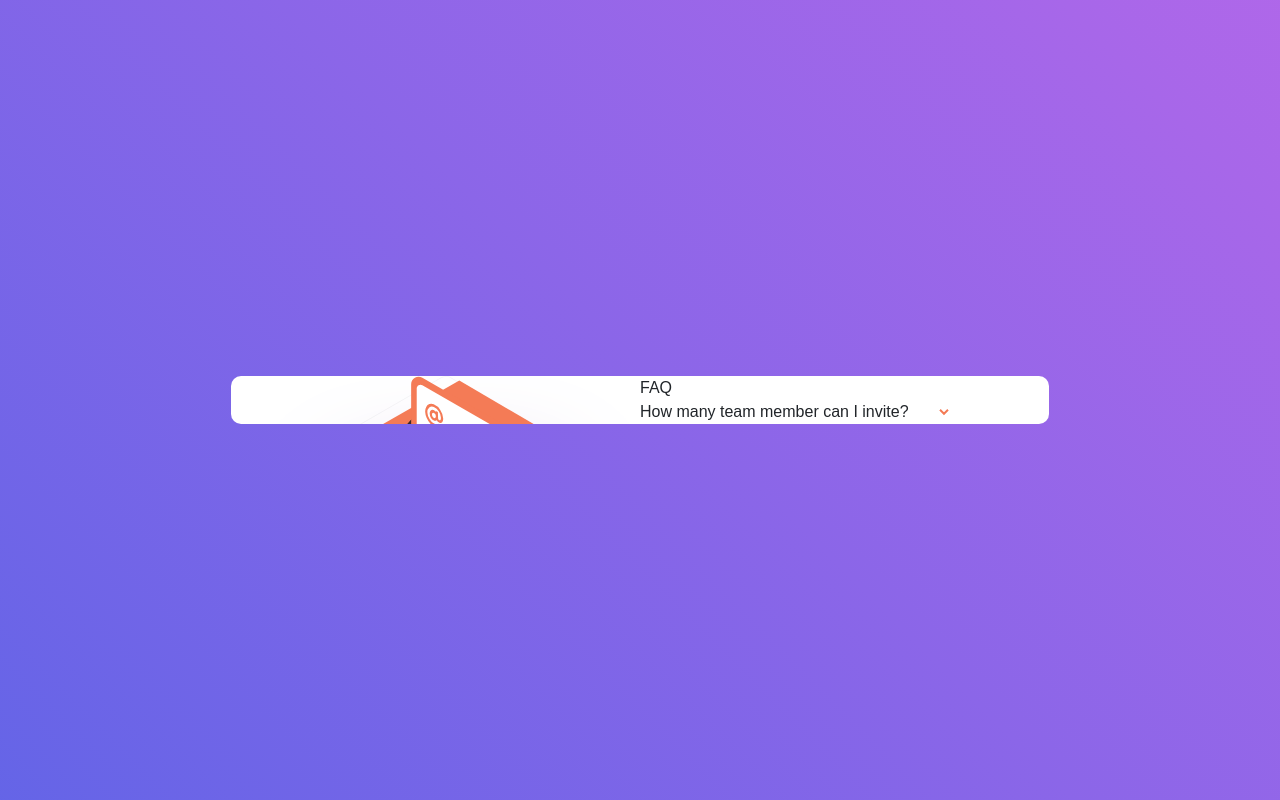
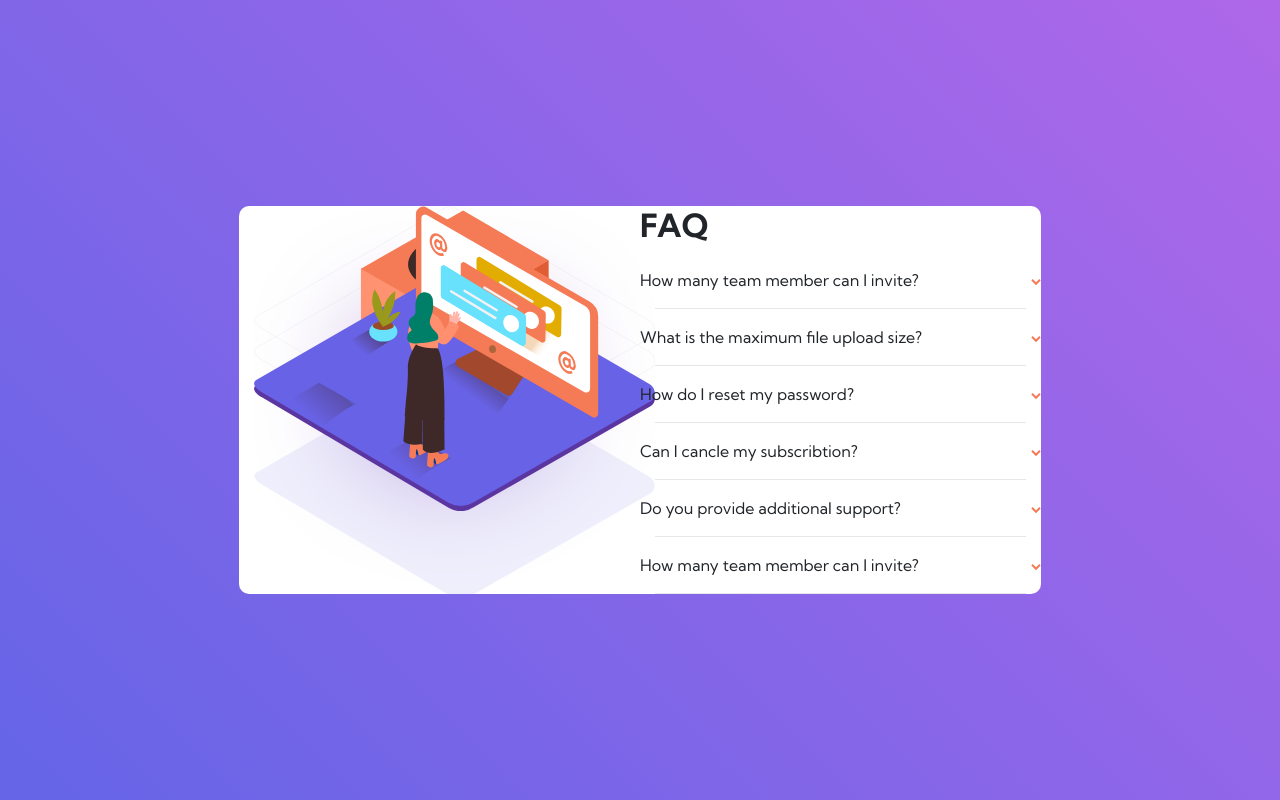
Before and after one commit to MostafaSamer/frontend-mentor-challenage, a Next.js app: page /faq-accordion-card in a window 1280 px wide. Built offline with nearby package versions, Linux system fonts and the light colour scheme.

Commit message:
Start in the Fith Project (faq)

```diff
--- a/pages/faq-accordion-card/index.js
+++ b/pages/faq-accordion-card/index.js
@@ -10,6 +10,9 @@ const WebDesginChallenge = function () {
         <Fragment>
             <Head>
                 <link rel="icon" href="/images/faq-accordion-card/favicon-32x32.png" />
+                <link rel="preconnect" href="https://fonts.googleapis.com" />
+                <link rel="preconnect" href="https://fonts.gstatic.com" crossOrigin />
+                <link href="https://fonts.googleapis.com/css2?family=Kumbh+Sans:wght@400;700&display=swap" rel="stylesheet" />
             </Head>
             <div className={styles.background}>
                 <div className={styles.cardHolder}>
@@ -23,19 +26,101 @@ const WebDesginChallenge = function () {
                                 </div>
                             </div>
                             <div className="col-md-6 col-12">
-                                <div className="row">FAQ</div>
-                                <div className="row">
+                                <div className={styles.bodyHeader + " row"}>
+                                    <h2>FAQ</h2>
+                                </div>
+                                <div className={styles.bodyDropdownHolder + " row py-3 m-0"}>
                                     <div className={styles.bodyDropdown + " w-100"} onClick={() => { SelectedIndexQuestion == 0? SetSelectedIndexQuestion(-1) : SetSelectedIndexQuestion(0) }}>
-                                        <div className={styles.bodyQuestion + " row"}>
-                                            <div className="col-auto">How many team member can I invite?</div>
-                                            <div className={" col-auto"}>
+                                        <div className={styles.bodyQuestion + " " + (SelectedIndexQuestion == 0? styles.bodyQuestionSelected : "") + " row"}>
+                                            <div className="col-auto p-0">How many team member can I invite?</div>
+                                            <div className={" col-auto p-0"}>
                                             <img className={(SelectedIndexQuestion == 0? styles.bodyQuestionArrowFiliped : "")} src="/images/faq-accordion-card/icon-arrow-down.svg"/>
                                             </div>
                                         </div>
-                                        {/* <div className={styles.bodyAnswer}>
+                                        <div className={(SelectedIndexQuestion == 0? styles.bodyAnswerShow : styles.bodyAnswerHide)}>
                                             No more than 2GB. All files in your account must fit your
                                             allotted storage space.
-                                        </div> */}
+                                        </div>
+                                    </div>
+                                </div>
+
+
+                                <div className={styles.bodyDropdownHolder + " row py-3 m-0"}>
+                                    <div className={styles.bodyDropdown + " w-100"} onClick={() => { SelectedIndexQuestion == 1? SetSelectedIndexQuestion(-1) : SetSelectedIndexQuestion(1) }}>
+                                        <div className={styles.bodyQuestion + " " + (SelectedIndexQuestion == 1? styles.bodyQuestionSelected : "") + " row"}>
+                                            <div className="col-auto p-0">What is the maximum file upload size?</div>
+                                            <div className={" col-auto p-0"}>
+                                            <img className={(SelectedIndexQuestion == 1? styles.bodyQuestionArrowFiliped : "")} src="/images/faq-accordion-card/icon-arrow-down.svg"/>
+                                            </div>
+                                        </div>
+                                        <div className={(SelectedIndexQuestion == 1? styles.bodyAnswerShow : styles.bodyAnswerHide)}>
+                                            No more than 2GB. All files in your account must fit your
+                                            allotted storage space.
+                                        </div>
+                                    </div>
+                                </div>
+
+
+                                <div className={styles.bodyDropdownHolder + " row py-3 m-0"}>
+                                    <div className={styles.bodyDropdown + " w-100"} onClick={() => { SelectedIndexQuestion == 2? SetSelectedIndexQuestion(-1) : SetSelectedIndexQuestion(2) }}>
+                                        <div className={styles.bodyQuestion + " " + (SelectedIndexQuestion == 2? styles.bodyQuestionSelected : "") + " row"}>
+                                            <div className="col-auto p-0">How do I reset my password?</div>
+                                            <div className={" col-auto p-0"}>
+                                            <img className={(SelectedIndexQuestion == 2? styles.bodyQuestionArrowFiliped : "")} src="/images/faq-accordion-card/icon-arrow-down.svg"/>
+                                            </div>
+                                        </div>
+                                        <div className={(SelectedIndexQuestion == 2? styles.bodyAnswerShow : styles.bodyAnswerHide)}>
+                                            No more than 2GB. All files in your account must fit your
+                                            allotted storage space.
+                                        </div>
+                                    </div>
+                                </div>
+
+
+                                <div className={styles.bodyDropdownHolder + " row py-3 m-0"}>
+                                    <div className={styles.bodyDropdown + " w-100"} onClick={() => { SelectedIndexQuestion == 3? SetSelectedIndexQuestion(-1) : SetSelectedIndexQuestion(3) }}>
+                                        <div className={styles.bodyQuestion + " " + (SelectedIndexQuestion == 3? styles.bodyQuestionSelected : "") + " row"}>
+                                            <div className="col-auto p-0">Can I cancle my subscribtion?</div>
+                                            <div className={" col-auto p-0"}>
+                                            <img className={(SelectedIndexQuestion == 3? styles.bodyQuestionArrowFiliped : "")} src="/images/faq-accordion-card/icon-arrow-down.svg"/>
+                                            </div>
+                                        </div>
+                                        <div className={(SelectedIndexQuestion == 3? styles.bodyAnswerShow : styles.bodyAnswerHide)}>
+                                            No more than 2GB. All files in your account must fit your
+                                            allotted storage space.
+                                        </div>
+                                    </div>
+                                </div>
+
+
+                                <div className={styles.bodyDropdownHolder + " row py-3 m-0"}>
+                                    <div className={styles.bodyDropdown + " w-100"} onClick={() => { SelectedIndexQuestion == 4? SetSelectedIndexQuestion(-1) : SetSelectedIndexQuestion(4) }}>
+                                        <div className={styles.bodyQuestion + " " + (SelectedIndexQuestion == 4? styles.bodyQuestionSelected : "") + " row"}>
+                                            <div className="col-auto p-0">Do you provide additional support?</div>
+                                            <div className={" col-auto p-0"}>
+                                            <img className={(SelectedIndexQuestion == 4? styles.bodyQuestionArrowFiliped : "")} src="/images/faq-accordion-card/icon-arrow-down.svg"/>
+                                            </div>
+                                        </div>
+                                        <div className={(SelectedIndexQuestion == 4? styles.bodyAnswerShow : styles.bodyAnswerHide)}>
+                                            No more than 2GB. All files in your account must fit your
+                                            allotted storage space.
+                                        </div>
+                                    </div>
+                                </div>
+
+
+                                <div className={styles.bodyDropdownHolder + " row py-3 m-0"}>
+                                    <div className={styles.bodyDropdown + " w-100"} onClick={() => { SelectedIndexQuestion == 5? SetSelectedIndexQuestion(-1) : SetSelectedIndexQuestion(5) }}>
+                                        <div className={styles.bodyQuestion + " " + (SelectedIndexQuestion == 5? styles.bodyQuestionSelected : "") + " row"}>
+                                            <div className="col-auto p-0">How many team member can I invite?</div>
+                                            <div className={" col-auto p-0"}>
+                                            <img className={(SelectedIndexQuestion == 5? styles.bodyQuestionArrowFiliped : "")} src="/images/faq-accordion-card/icon-arrow-down.svg"/>
+                                            </div>
+                                        </div>
+                                        <div className={(SelectedIndexQuestion == 5? styles.bodyAnswerShow : styles.bodyAnswerHide)}>
+                                            No more than 2GB. All files in your account must fit your
+                                            allotted storage space.
+                                        </div>
                                     </div>
                                 </div>
                             </div>
--- a/styles/faq-accordion-card.module.css
+++ b/styles/faq-accordion-card.module.css
@@ -4,11 +4,11 @@
     display: flex;
     justify-content: center;
     align-items: center;
+    font-family: 'Kumbh Sans', sans-serif;
 }
 
 .cardHolder {
     overflow: hidden;
-    font-family: 'Lexend Deca', sans-serif;
     font-weight: 400;
     margin: 0px 20px;
     background-color: white;
@@ -28,15 +28,33 @@
     width: 100%;
 }
 
+.bodyHeader h2 {
+    font-weight: 700 !important;
+}
+
+.bodyDropdownHolder {
+    border-bottom: 1px solid hsl(240, 5%, 91%);
+}
+
 .bodyDropdown {
 
 }
 
-.bodyDropdownActive
-
 .bodyQuestion {
     display: flex;
     justify-content: space-between;
+}
+
+.bodyQuestion:hover {
+    cursor: pointer;
+}
+
+.bodyQuestion:first-child:hover {
+    color:  hsl(14, 88%, 65%);
+}
+
+.bodyQuestionSelected {
+    font-weight: 700 !important;
 }
 
 .bodyQuestionArrow {
@@ -46,3 +64,38 @@
 .bodyQuestionArrowFiliped {
     transform: rotate(180deg);
 }
+
+.bodyAnswerShow,
+.bodyAnswerHide {
+    overflow: hidden;
+}
+
+.bodyAnswerShow {
+    height: 100%;
+    display: block;
+    animation: wipe-open 3s 1;
+}
+
+.bodyAnswerHide {
+    height: 0%;
+    display: none;
+    animation: wipe-close 3s 1;
+}
+
+@keyframes wipe-open {
+	0% {
+		height: 0%;
+	}
+	50% {
+        height: 100%;
+	}
+}
+
+@keyframes wipe-close {
+	0% {
+        height: 100%;
+	}
+	50% {
+        height: 0%;
+	}
+}
```
